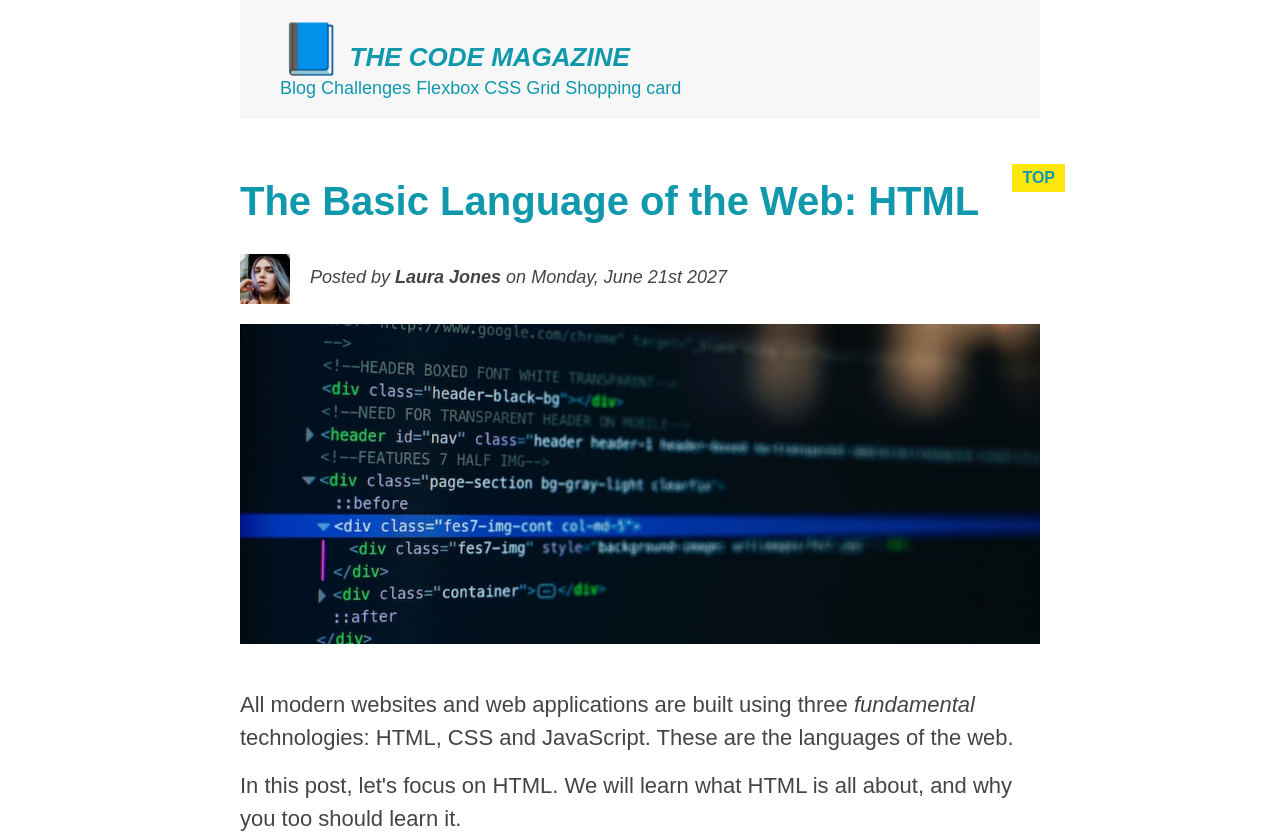
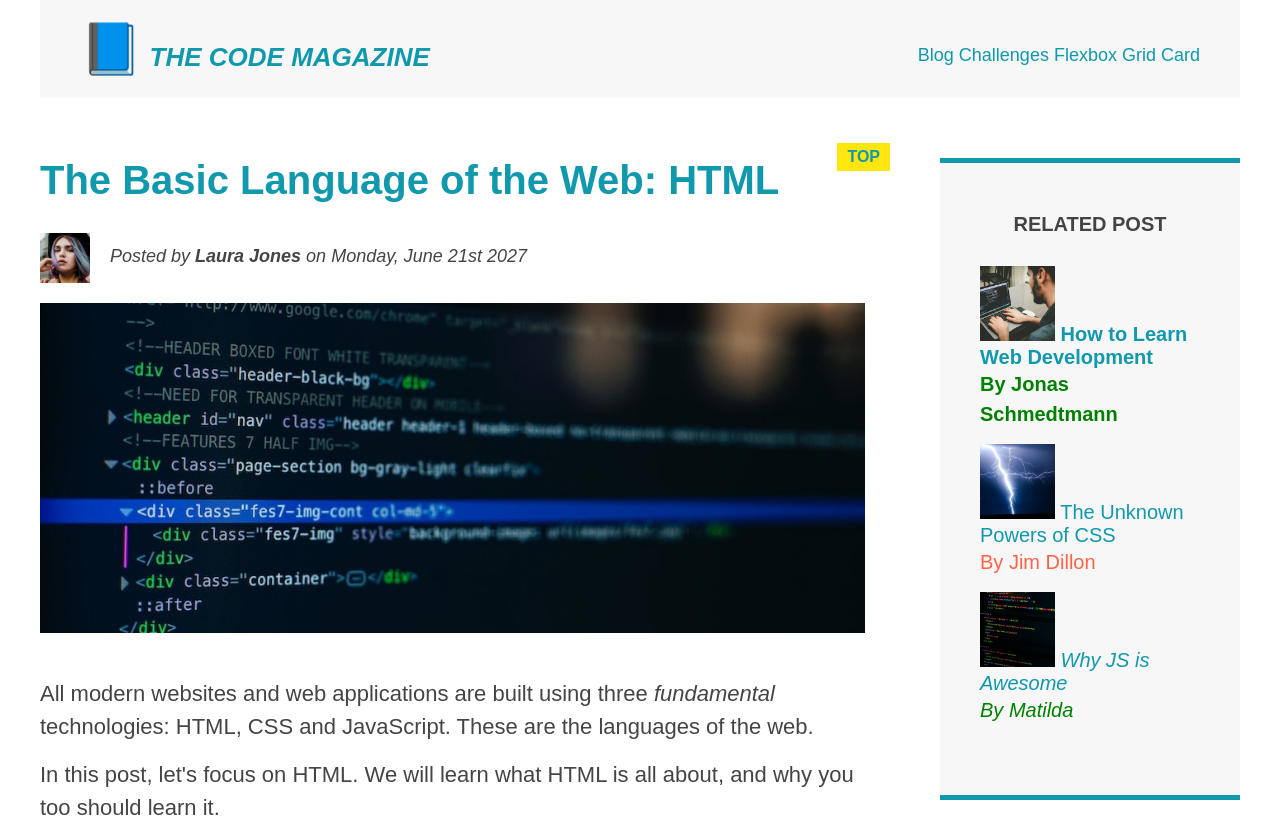
Before and after one commit to yavorant/TheCodeMagazine, a plain HTML site: page index.html in a window 1280 px wide. Shown: the top 838 px of the page. Drawn offline with Linux system fonts and the light colour scheme.

Commit message:
Set float layot for magazine site

```diff
--- a/index.html
+++ b/index.html
@@ -12,16 +12,18 @@
 <body>
   <div class="container">
 
-    <header class="main-header">
+    <header class="main-header clearfix">
       <h1>📘 The Code Magazine</h1>
 
       <nav>
         <a href="blog.html">Blog</a>
         <a href="#">Challenges</a>
         <a href="#">Flexbox</a>
-        <a href="#">CSS Grid</a>
-        <a href="./shopping-card.html">Shopping card</a>
+        <a href="#">Grid</a>
+        <a href="./shopping-card.html">Card</a>
       </nav>
+
+      <!-- <div class="clear"></div> -->
     </header>
 
     <article>
--- a/styles.css
+++ b/styles.css
@@ -1,6 +1,7 @@
 * {
   margin: 0;
   padding: 0;
+  box-sizing: border-box;
 }
 
 body {
@@ -10,12 +11,13 @@ body {
 }
 
 .container {
-  width: 800px;
+  width: 1200px;
   margin: 0 auto;
 }
 
 .main-header {
   background-color: #f7f7f7;
+  /* background-color: red; */
   padding: 20px 40px;
   margin-bottom: 60px;
   /* height: 80px; */
@@ -37,8 +39,8 @@ aside {
   background-color: #f7f7f7;
   border-top: 5px solid #1098ad;
   border-bottom: 5px solid #1098ad;
-  padding: 50px 0;
-  width: 500px;
+  padding: 50px 40px;
+  /* width: 500px; */
 }
 
 h1,
@@ -87,6 +89,7 @@ h4 {
   font-size: 20px;
   text-transform: uppercase;
   text-align: center;
+  margin-bottom: 30px;
 }
 
 p {
@@ -138,7 +141,7 @@ footer p {
 
 .related {
   list-style: none;
-
+  margin-left: 0;
 
 }
 
@@ -233,3 +236,40 @@ h1::first-letter {
   margin-top: 10px;
   float: left;
 }
+
+h1 {
+  float: left;
+}
+
+nav {
+  float: right;
+  margin-top: 25px;
+}
+
+/* .clear {
+  clear: both;
+} */
+
+.clearfix::after {
+  content: '';
+  clear: both;
+  display: block;
+}
+
+article {
+  /* background-color: aquamarine; */
+  width: 825px;
+  float: left;
+}
+
+aside {
+  /* background-color: rosybrown; */
+  width: 300px;
+  float: right;
+  /* box-sizing: border-box; */
+}
+
+footer {
+  /* background-color: yellowgreen; */
+  clear: both;
+}
```
